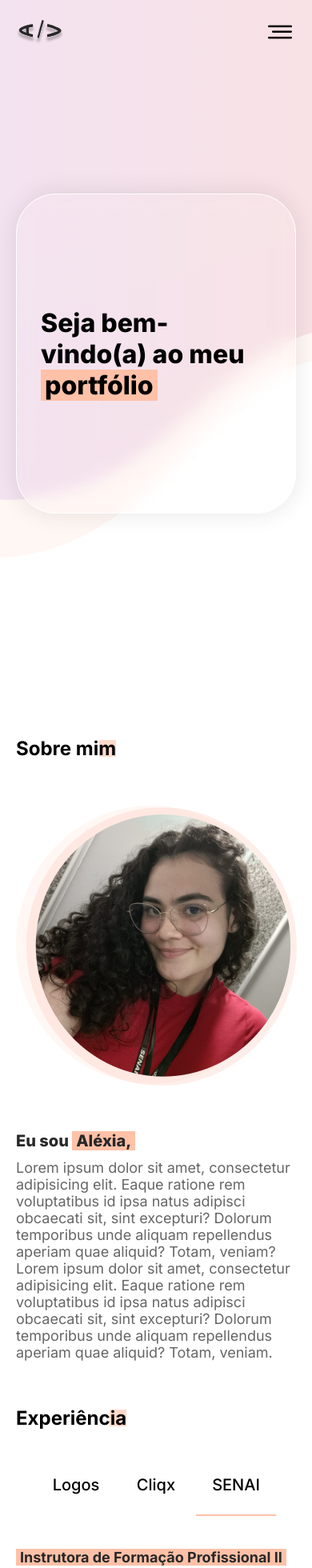
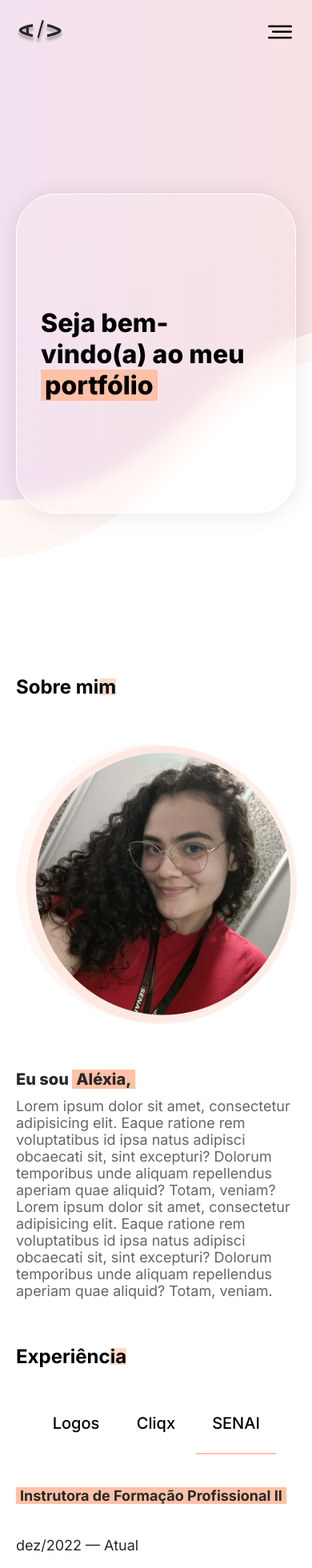
Before and after one commit to alexiamelhado18/portifolio_alexia, a Next.js app in the folder frontend/: page / in a window 390 px wide. Shown: the top 1960 px of the page at 80% size. Built offline with nearby package versions, Linux system fonts and the light colour scheme.

Commit message:
style: ajuste no espacamento e adicionando nova cor ao projeto

```diff
--- a/frontend/src/app/globals.css
+++ b/frontend/src/app/globals.css
@@ -15,6 +15,7 @@
   --cor5: #F4F4F4;
   --cor6: #FFF7F4;
   --cor7: #ffe1d625;
+  --cor8: #FFF7F4;
 }
 
 h2 {
@@ -26,13 +27,12 @@ main {
   flex-direction: column;
   align-items: center;
   gap: 57px;
-  margin-top: 57px;
-  padding: 20px 140px;
+  padding: 0 140px;
 }
 
 @media only screen and (max-width: 730px) {
   main {
-    padding: 20px;
+    padding: 0 20px;
     display: flex;
     flex-direction: column;
     align-items: center;
```
